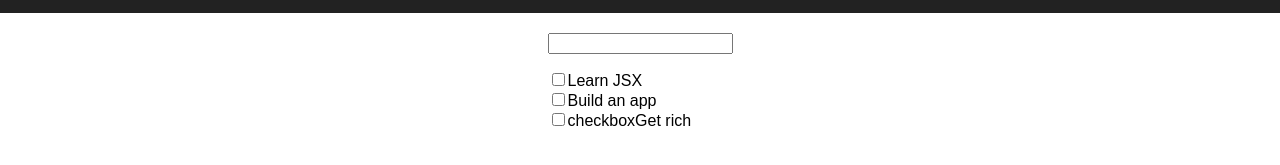
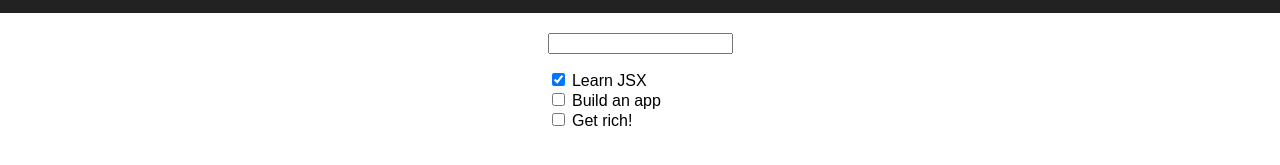
Before and after one commit to cemozturan/create-react-app, a React (Create React App) app: page / in a window 1280 px wide. Shown: the part 177-342 px from the top of the page. Built offline with nearby package versions, Linux system fonts and the light colour scheme.

Commit message:
todo items are dynamically read from state

```diff
--- a/src/App.js
+++ b/src/App.js
@@ -3,6 +3,17 @@
 import './App.css';
 
 class App extends Component {
+  constructor() {
+    super(); // Calls the constructor of the Component class that we are extending
+    this.state = {
+      todos: [
+        { id: 1, name: "Learn JSX", isComplete: true },
+        { id: 2, name: "Build an app", isComplete: false },
+        { id: 3, name: "Get rich!", isComplete: false }
+      ]
+    }
+  }
+
   render() {
     return (
       <div className="App">
@@ -17,9 +28,10 @@
           <div>
             <div className="Todo-List">
               <ul>
-                <li><input type="checkbox" />Learn JSX</li>
-                <li><input type="checkbox" />Build an app</li>
-                <li><input type="checkbox" />checkboxGet rich</li>
+                {this.state.todos.map(todo =>
+                  <li key={todo.id}>
+                    <input type="checkbox" defaultChecked={todo.isComplete}/> {todo.name}
+                  </li>)}
               </ul>
             </div>
           </div>
```
